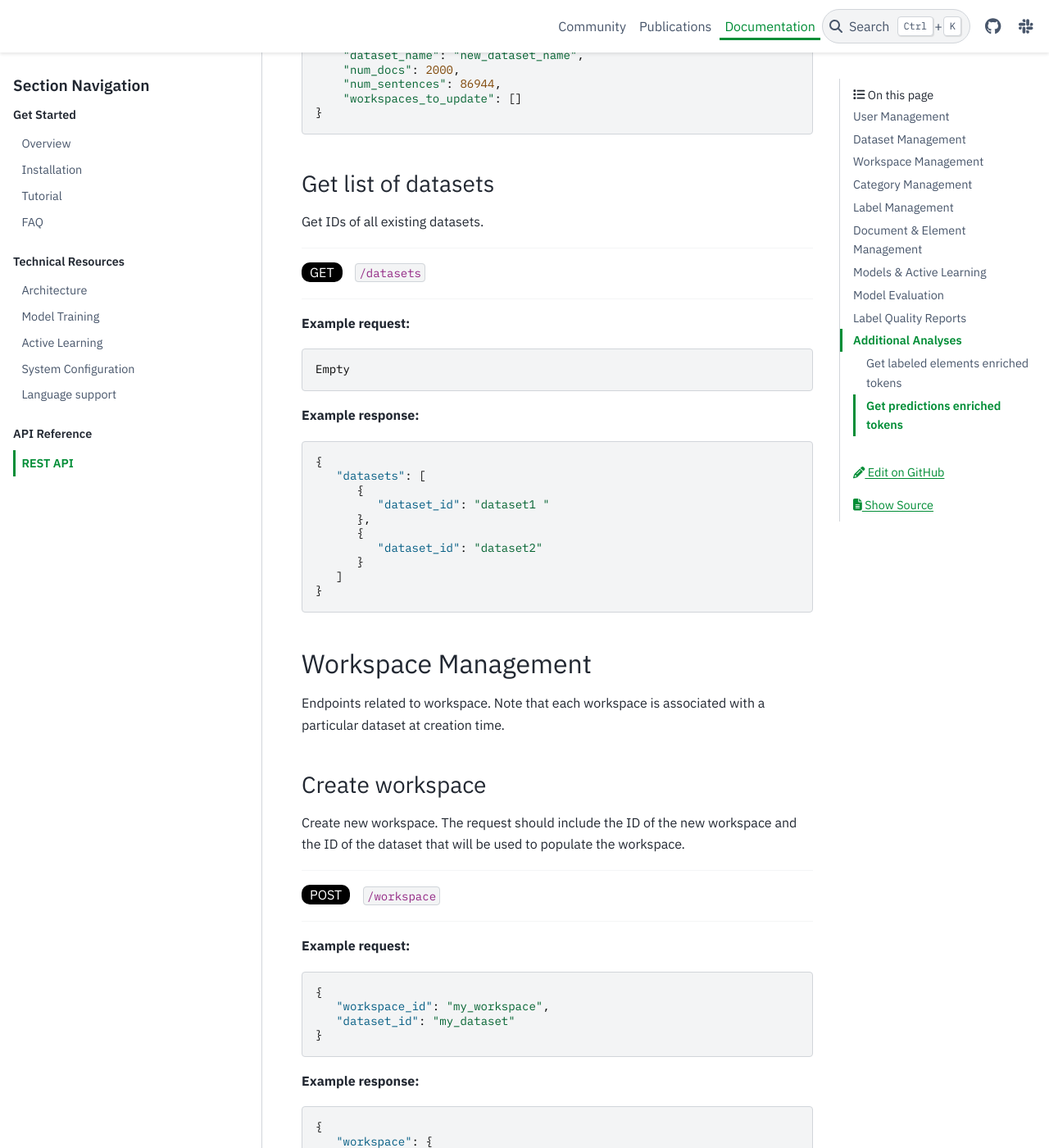
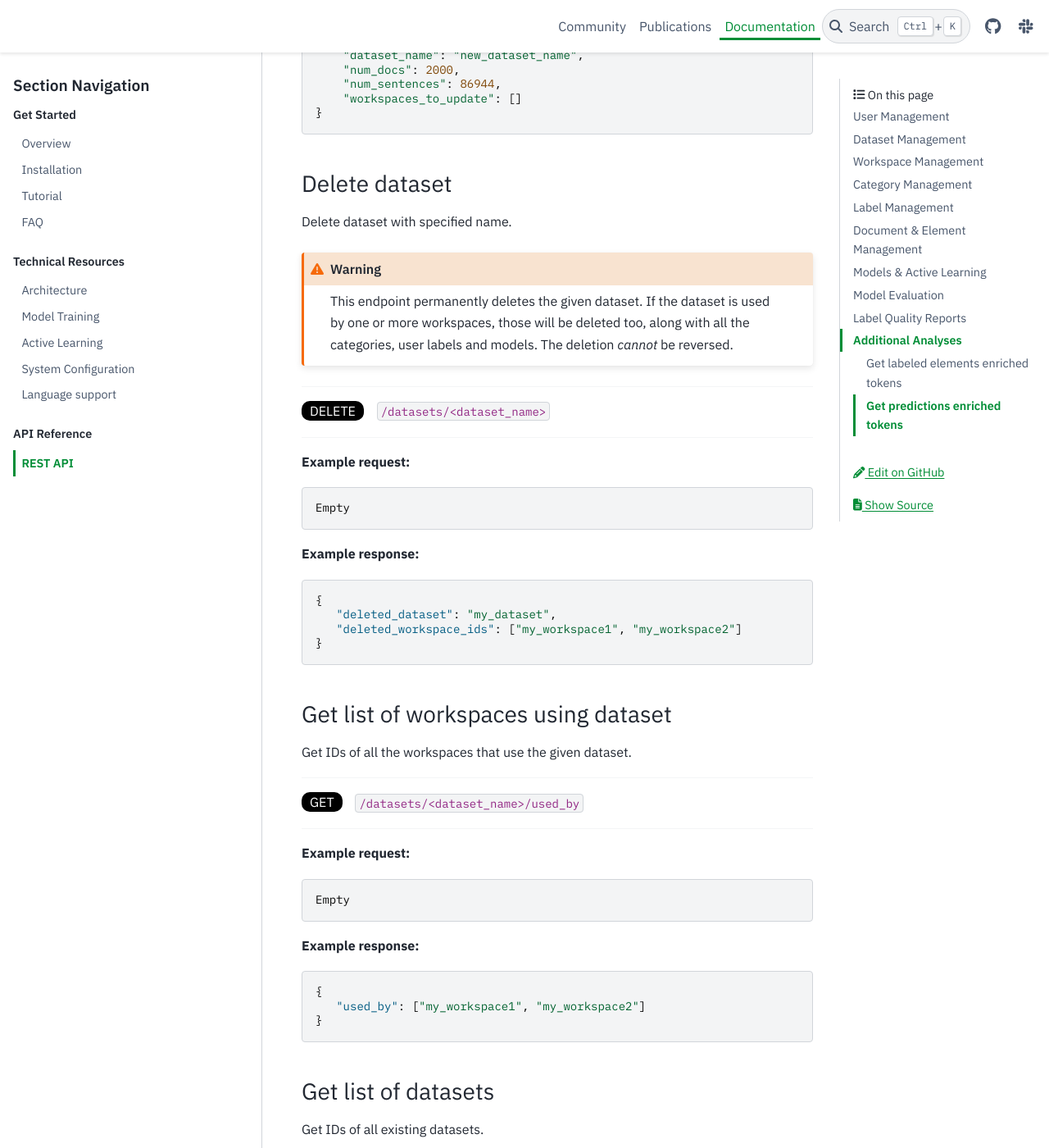
Before and after one commit to label-sleuth/label-sleuth.org, a Sphinx documentation site: the page built from docs/docs/dev/api.md, in a window 1280 px wide and 1400 px high, scrolled down 1781 px. Shown: the whole window at 82% size. Built offline with Sphinx 7.4.7 and the PyData theme 0.15.4, drawn with Linux system fonts in a browser that asks for light colours.

Commit message:
Add new dataset endpoints

````diff
--- a/docs/docs/dev/api.md
+++ b/docs/docs/dev/api.md
@@ -94,6 +94,60 @@ Stream of a csv file
     "num_docs": 2000,
     "num_sentences": 86944,
     "workspaces_to_update": []
+}
+```
+
+### Delete dataset
+
+Delete dataset with specified name.
+
+:::{warning}
+This endpoint permanently deletes the given dataset. If the dataset is used by one or more workspaces, those will be deleted too, along with all the categories, user labels and models. The deletion _cannot_ be reversed.
+:::
+
+---
+
+<span class="request_type">DELETE</span> ```/datasets/<dataset_name>```
+
+---
+
+**Example request:**
+
+```
+Empty
+```
+
+**Example response:**
+
+
+```json
+{
+   "deleted_dataset": "my_dataset",
+   "deleted_workspace_ids": ["my_workspace1", "my_workspace2"]
+}
+```
+
+### Get list of workspaces using dataset
+
+Get IDs of all the workspaces that use the given dataset.
+
+---
+
+<span class="request_type">GET</span> ```/datasets/<dataset_name>/used_by```
+
+---
+
+**Example request:**
+
+```
+Empty
+```
+
+**Example response:**
+
+```json
+{
+   "used_by": ["my_workspace1", "my_workspace2"]
 }
 ```
 
````
